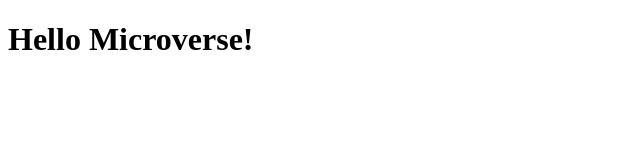
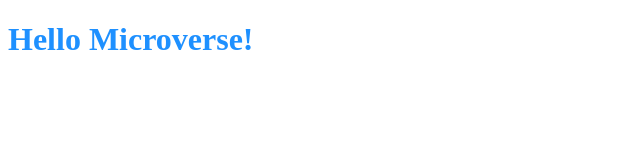
Before and after one commit to jr-cast/mc-project-1, a plain HTML site: page index.html in a window 1280 px wide. Shown: the whole page, without its empty margins (0-640 px from the left). Drawn offline with Linux system fonts and the light colour scheme.

Commit message:
linked style.css

```diff
--- a/index.html
+++ b/index.html
@@ -5,11 +5,12 @@
     <meta charset="UTF-8">
     <meta http-equiv="X-UA-Compatible" content="IE=edge">
     <meta name="viewport" content="width=device-width, initial-scale=1.0">
+    <link rel="stylesheet" href="style.css">
     <title>Document</title>
 </head>
 
 <body>
-    <h1>Hello Microverse!</h1>
+    <h1 class="mainheader">Hello Microverse!</h1>
 </body>
 
 </html>
```
